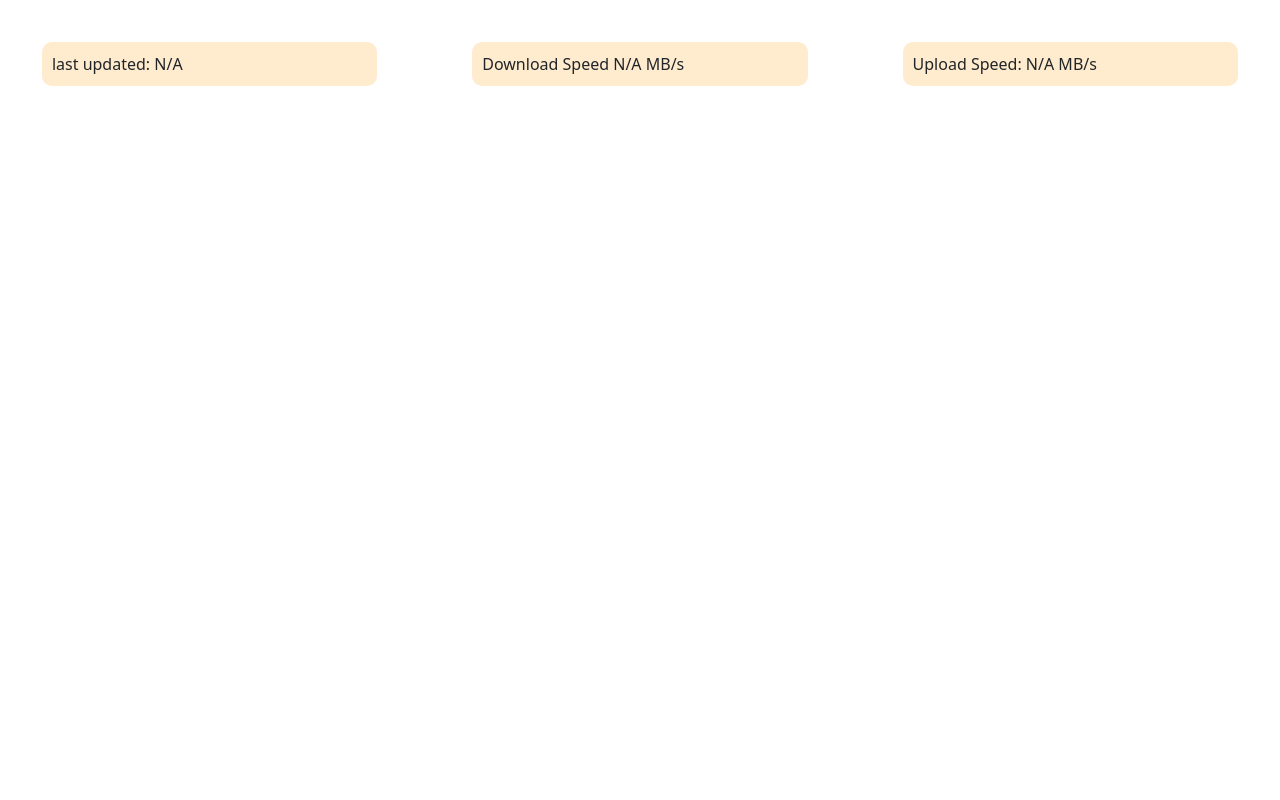
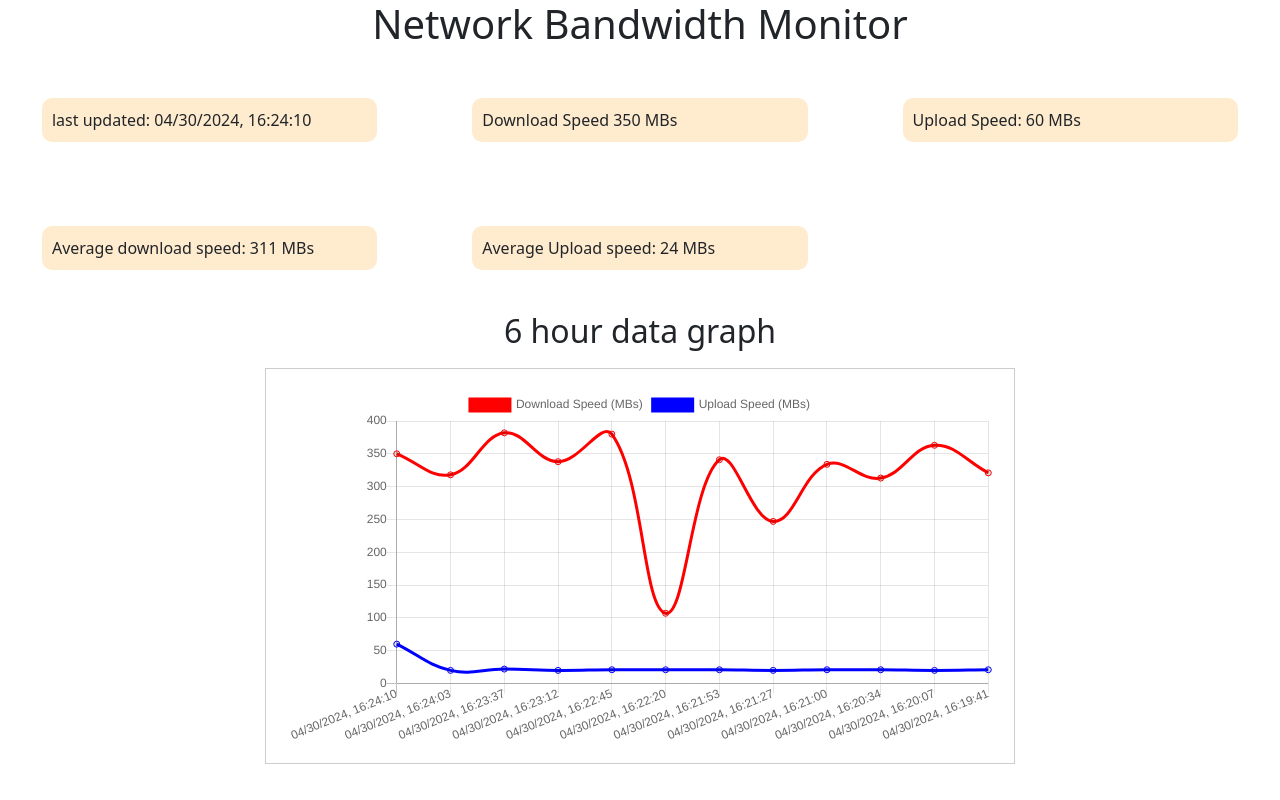
Before and after one commit to gnadams/ComputerNetworks-Project, a FastAPI app: page / in a window 1280 px wide. Run offline with FastAPI, Linux system fonts and the light colour scheme; data comes from the database, SQL or seed files in the repository; both versions use the stored data as it was after the commit.

Commit message:
Mass update

```diff
--- a/main.py
+++ b/main.py
@@ -24,23 +24,43 @@ app.mount("/static", StaticFiles(directory="static"), name="static")
 
 @app.get("/", response_class=HTMLResponse) #Home
 async def name(request: Request, db: Session = Depends(get_db)):
-    return templates.TemplateResponse("home.html", context={"request":request, "bandwidth": read_latest_value(db)})
+    entries_size = 10
+    data_json = Gather_Entries_Start_to_End(entries_size,db)
+    upload_arr = [0]*entries_size
+    download_arr = [0]*entries_size
+    up_average = 0
+    down_average = 0
+    i = 0
+    for items in data_json:
+        upload_arr[i] = items.upload
+        download_arr[i] = items.download
+        up_average = up_average + upload_arr[i]
+        down_average = down_average  +download_arr[i]
+        i = i + 1
+        pass
+    up_average = int(up_average/entries_size)
+    down_average = int(down_average/entries_size)
 
+    return templates.TemplateResponse("home.html", context={"request":request, "bandwidth": read_latest_value(db),
+     "uploads": upload_arr, "downloads": download_arr, "uploadAverage" : up_average, "downloadAverage" : down_average})
+
+# Post request for upload bandwidth from local host to API
 @app.post("/upload/", response_model=schemas.Band)
 def create_bandwidth(user: schemas.Band, db: Session = Depends(get_db)):
     return crud.create_bw(db=db, user=user)
 
 
+# returns the most recent Bandwidth object
 @app.get("/recent/", response_model=schemas.Band)
 def read_latest_value(db: Session = Depends(get_db)):
     return crud.get_recent(db)
 
-@app.get("/count/")
-def count_bw_Probably_Dont_Need(db: Session = Depends(get_db)):
-    return crud.get_num_data(db)
-
-@app.get("/recentBandwidths/", response_model=list[schemas.Band]) #delete response_model if errors.
-def Gather_Bandwidth_For_Limit(Limit:int, db: Session = Depends(get_db)):
+#
+# Returns the X amount of most recent objects
+# EX: Limit = 25:
+# return the 25 most recent values
+@app.get("/recentBandwidths/", response_model=list[schemas.Band])
+def Gather_Entries_Start_to_End(Limit:int, db: Session = Depends(get_db)):
     db_user = crud.get_bw(db, limit=Limit)
     if db_user is None:
         raise HTTPException(status_code=404, detail="No Entries yet")
--- a/requirements.txt
+++ b/requirements.txt
@@ -3,5 +3,6 @@ pydantic==1.10.15
 uvicorn
 jinja2
 sqlalchemy
-speedtest
 requests
+speedtest-cli
+pytz
--- a/sql_app/crud.py
+++ b/sql_app/crud.py
@@ -11,7 +11,6 @@ def get_num_data(db: Session):
 
 def get_bw(db: Session, limit: int = 20): # can probably get rid of the lmit & skip
     return db.query(models.Band).order_by(models.Band.id.desc()).limit(limit).all()
-    #return db.query(models.Band).offset(skip).limit(limit).all() OLD
 
 
 def create_bw(db: Session, user: schemas.Band): #schemas.BandCreate):
@@ -22,8 +21,9 @@ def create_bw(db: Session, user: schemas.Band): #schemas.BandCreate):
     if (Upload == 0 and Download == 0):
         Error = True
 
-    time_now = datetime.now(timezone.utc) - timedelta(hours=5)
-    time_now = time_now.strftime("%m/%d/%Y, %H:%M:%S")
+    # Shift hour over 4 hours, does not account for daylight savings.
+    time_now = datetime.now(timezone.utc) - timedelta(hours=4)
+    time_now = time_now.strftime("%m/%d/%Y, %H:%M:%S") # Format into normal time.
     db_user = models.Band(date=time_now, upload=Upload, download=Download, error=Error, ping=Ping)
     db.add(db_user)
     db.commit()
--- a/templates/home.html
+++ b/templates/home.html
@@ -1,28 +1,51 @@
 <!DOCTYPE html>
-<link href="https://cdn.jsdelivr.net/npm/bootstrap@5.0.2/dist/css/bootstrap.min.css" rel="stylesheet" integrity="sha384-EVSTQN3/azprG1Anm3QDgpJLIm9Nao0Yz1ztcQTwFspd3yD65VohhpuuCOmLASjC" crossorigin="anonymous">
+<link
+  href="https://cdn.jsdelivr.net/npm/bootstrap@5.0.2/dist/css/bootstrap.min.css"
+  rel="stylesheet"
+  integrity="sha384-EVSTQN3/azprG1Anm3QDgpJLIm9Nao0Yz1ztcQTwFspd3yD65VohhpuuCOmLASjC"
+  crossorigin="anonymous"
+/>
+<link rel="shortcut icon" href="#">
 <script src="../static/script.js"></script>
+<script
+src="https://cdnjs.cloudflare.com/ajax/libs/Chart.js/2.9.4/Chart.js">
+</script>
+
 <html>
     <title>Network Monitor</title>
 
     <body>
+        <div class="header">
+
+            <h1>Network Bandwidth Monitor</h1>
+
+            </div>
         <div class="parent">
                 <div class="div1">
                     last updated: <span id="date-time">N/A</span>
                 </div>
                 <div class="div2">
-                    Download Speed <span id="download-speed">N/A</span> MB/s
+                    Download Speed <span id="download-speed">N/A</span> MBs
                 </div>
                 <div class="div3">
-                    Upload Speed: <span id="upload-speed">N/A</span>  MB/s
+                    Upload Speed: <span id="upload-speed">N/A</span>  MBs
+                </div>
+                <div class="div4">
+                    Average download speed: {{downloadAverage}} MBs
+                </div>
+                <div class="div5">
+                    Average Upload speed: {{uploadAverage}} MBs
                 </div>
         </div>
-        <!--
-        <div class = "parent">
-            <div class="div1">
-                <b>no data to display yet</b>
+        <div class="container1">
+            <h2>6 hour data graph</h2>
+            <div class="graphParent">
+                <!-- Your graph HTML code goes here -->
+                <canvas id="myChart" style="width:100%;max-width:750px"></canvas>
+                <!-- Or whatever your graph content is -->
             </div>
         </div>
-        -->
+
 
 
 
@@ -32,6 +55,10 @@
 
 
 <style>
+    .header{
+        display: flex;
+        justify-content: center;
+      }
     .parent {
         display: grid;
         grid-template-columns: repeat(3, 1fr);
@@ -40,7 +67,7 @@
         grid-row-gap: 0px;
 
         }
-        .div1,.div2,.div3
+        .div1,.div2,.div3,.div4,.div5
         {
             margin: 10%;
             padding: 10px;
@@ -50,24 +77,95 @@
         .div1 { grid-area: 1 / 1 / 2 / 2; }
         .div2 { grid-area: 1 / 2 / 2 / 3; }
         .div3 { grid-area: 1 / 3 / 2 / 4; }
+        .container1 {
+            display: grid;
+            place-items: center;
+            text-align: center;
+        }
+
+        .graphParent {
+            border: 1px solid #ccc;
+            padding: 20px;
+            max-width: 750px;
+            width: 100%;
+            margin-top: 10px; /* Adjust the margin as needed */
+        }
+
+        #myChart {
+            width: 100%;
+        }
 </style>
 
+
+
 <script>
-    async function requestRecent1(){
-        const render_url = "https://computernetworks-project.onrender.com/recent/";
+
+    async function getData() {
+      const getDataURL = "http://127.0.0.1:8000/recentBandwidths/?Limit=12";
+      var response = await fetch(getDataURL); // switch from local_url to render_url if HOSTED
+      var data = await response.json();
+
+      return data;
+    }
+
+    async function requestRecent1() {
+      const render_url =
+        "https://computernetworks-project.onrender.com/recent/";
       const local_url = "http://127.0.0.1:8000/recent/";
-        var response = await fetch(render_url); // URL of hosted, would be 127.0.0.1:8000/recent if local
+      var response = await fetch(local_url); // switch from local_url to render_url if HOSTED
       var data = await response.json();
-        console.log(data);
       document.getElementById("upload-speed").textContent = data.upload;
       document.getElementById("download-speed").textContent = data.download;
       document.getElementById("date-time").textContent = data.date;
       return data;
     }
+    // UploadChart
+    async function CreateGraph(){
+        const data = await getData();
+        const uploadArr = [];
+        const downloadArr = [];
+        const timeArr = [];
+        let i =0;
+        data.forEach((item, index) => {
+          let tempUp = parseInt(item.upload);
+          let tempDown = parseInt(item.download);
+          uploadArr.push(tempUp);
+          downloadArr.push(tempDown);
+          timeArr.push(item.date)
+          });
 
+        console.log(uploadArr);
+        new Chart("myChart", {
+          type: "line",
+          indexAxis : "time",
+          data: {
+            labels: timeArr,
+            datasets: [{
+              data: downloadArr,
+              borderColor: "red",
+              fill: false,
+              label : "Download Speed (MBs)"
+            },{
+              data: uploadArr,
+              borderColor: "blue",
+              fill: false,
+              label: "Upload Speed (MBs)"
+            }]
+          },
+          options: {
+            legend: {display: true}
+          }
+
+
+      });
+        return uploadArr;
+
+    }
+    const data3 = CreateGraph();
     const temp = requestRecent1();
-
 </script>
 
 
+
+
 </html>
```
Also changed, not shown: localHostFiles/loop.py (added, +51 -0 lines), localHostFiles/test.py (added, +20 -0 lines), sql_app/models.py (+0 -13 lines), sql_app/schemas.py (+2 -12 lines), test.py (deleted, +0 -23 lines), readme.md, sql_app.db, 1 other file. Lines whose indentation alone changed are shown as unchanged.
